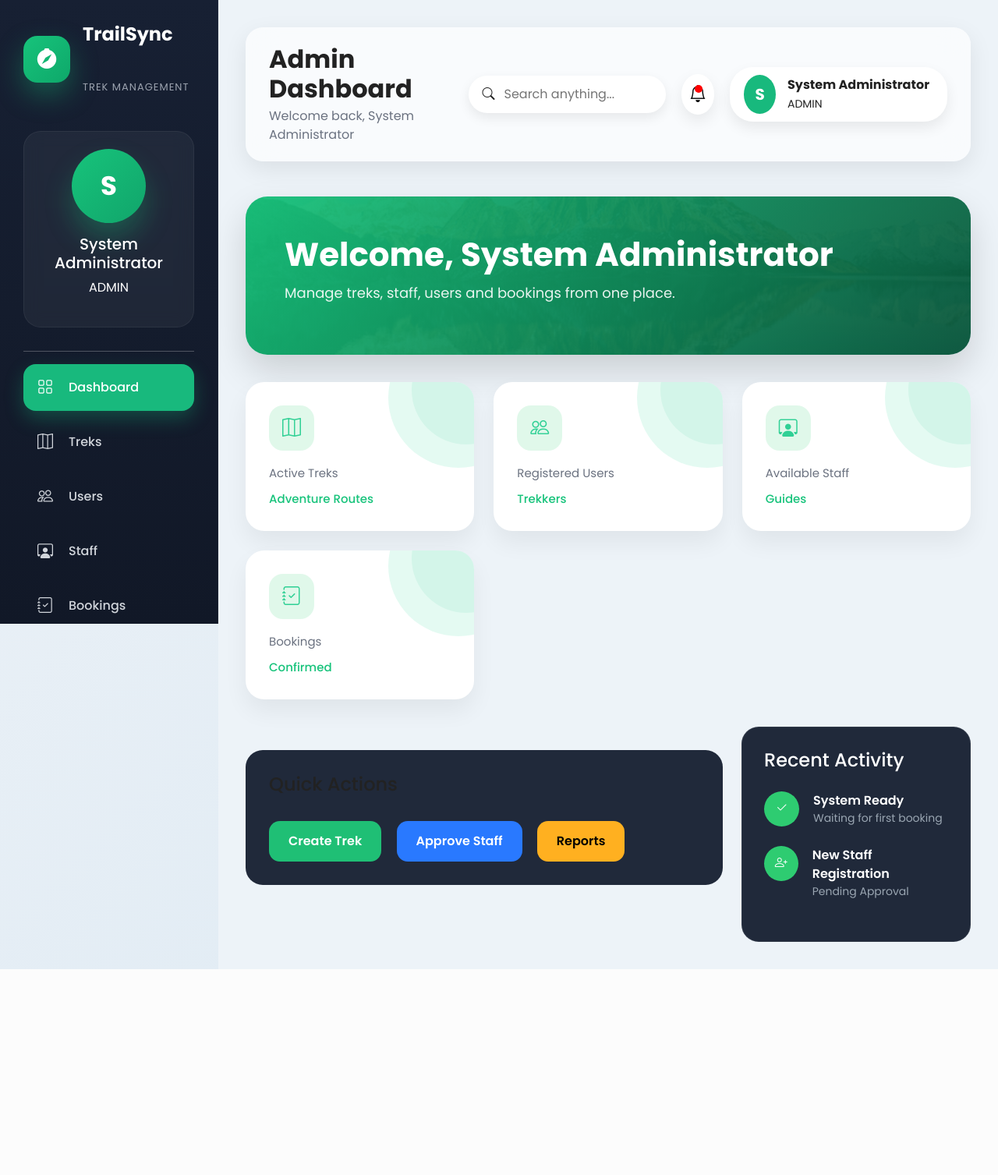
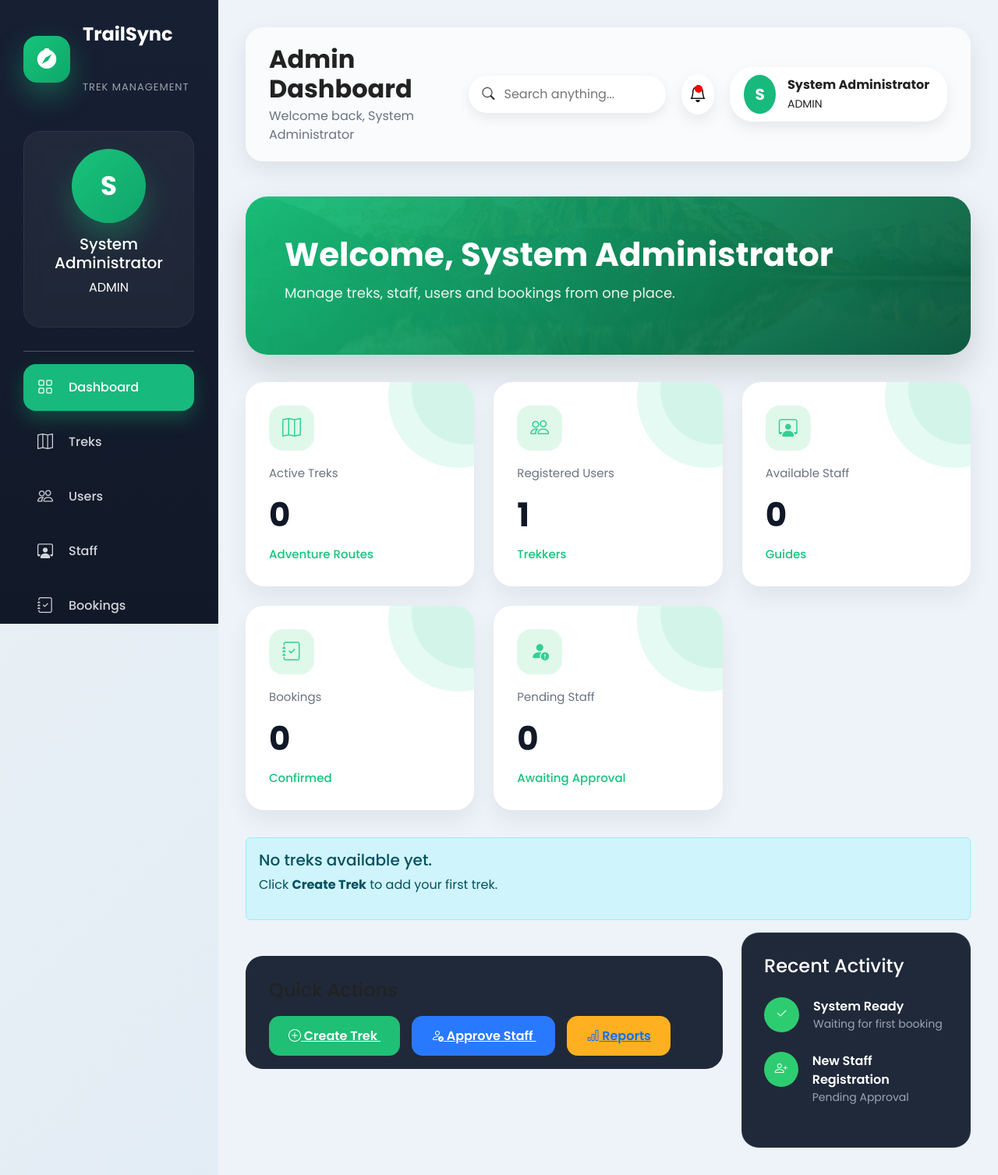
Before and after one commit to Sheetal-cell/TrailSync, a Flask app: page /admin/dashboard in a window 1280 px wide. Shown: the whole page at 78% size. Before the commit the page ends 1243 px from the top, so only its background shows below. Run offline with Flask 3, Linux system fonts and the light colour scheme; a user stored in the database is signed in.

Commit message:
linked demo page to dashboard

```diff
--- a/app/admin/routes.py
+++ b/app/admin/routes.py
@@ -1,6 +1,12 @@
 from flask import render_template
 from flask_login import login_required, current_user
+
 from app.admin import admin_bp
+from app.models import (
+    User,
+    Trek,
+    Booking
+)
 
 @admin_bp.route("/dashboard")
 @login_required
@@ -9,6 +15,44 @@ def dashboard():
     if current_user.role != "ADMIN":
         return "Unauthorized", 403
 
+    total_users = User.query.count()
+
+    total_treks = Trek.query.count()
+
+    total_staff = User.query.filter_by(
+        role="STAFF"
+    ).count()
+
+    pending_staff = User.query.filter_by(
+        role="STAFF",
+        status="PENDING"
+    ).count()
+
+    total_bookings = Booking.query.count()
+
     return render_template(
-        "admin/dashboard.html"
+        "admin/dashboard.html",
+
+        total_users=total_users,
+        total_treks=total_treks,
+        total_staff=total_staff,
+        pending_staff=pending_staff,
+        total_bookings=total_bookings
     )
+
+@admin_bp.route("/treks/create")
+@login_required
+def create_trek():
+    return "<h2>Create Trek Page - Coming Soon</h2>"
+
+
+@admin_bp.route("/staff")
+@login_required
+def staff_requests():
+    return "<h2>Staff Approval Page - Coming Soon</h2>"
+
+
+@admin_bp.route("/reports")
+@login_required
+def reports():
+    return "<h2>Reports Page - Coming Soon</h2>"
--- a/app/templates/admin/dashboard.html
+++ b/app/templates/admin/dashboard.html
@@ -166,7 +166,42 @@ Confirmed
 
 </div>
 
+<div class="stat-card">
+
+    <div class="stat-icon">
+
+        <i class="bi bi-person-fill-exclamation"></i>
+    </div>
+
+    <div class="stat-title">
+
+        Pending Staff
+    </div>
+
+    <div class="stat-value">
+
+        {{ pending_staff }}
+    </div>
+
+    <div class="stat-sub">
+        Awaiting Approval
+
+    </div>
 </div>
+
+</div>
+{% if total_treks == 0 %}
+
+<div class="alert alert-info mt-4">
+
+    <h5>
+        No treks available yet.
+    </h5>
+    <p>
+        Click <strong>Create Trek</strong> to add your first trek.
+    </p>
+</div>
+{% endif %}
 
 <div class="row">
 
@@ -182,23 +217,35 @@ Quick Actions
 
 <br>
 
-<button class="action-btn green">
+<a
+href="{{ url_for('admin.create_trek') }}"
+class="action-btn green">
+
+<i class="bi bi-plus-circle"></i>
 
 Create Trek
 
-</button>
+</a>
 
-<button class="action-btn blue">
+<a
+href="{{ url_for('admin.staff_requests') }}"
+class="action-btn blue">
+
+<i class="bi bi-person-check"></i>
 
 Approve Staff
 
-</button>
+</a>
 
-<button class="action-btn orange">
+<a
+href="{{ url_for('admin.reports') }}"
+class="action-btn orange">
+
+<i class="bi bi-bar-chart"></i>
 
 Reports
 
-</button>
+</a>
 
 </div>
 
```
